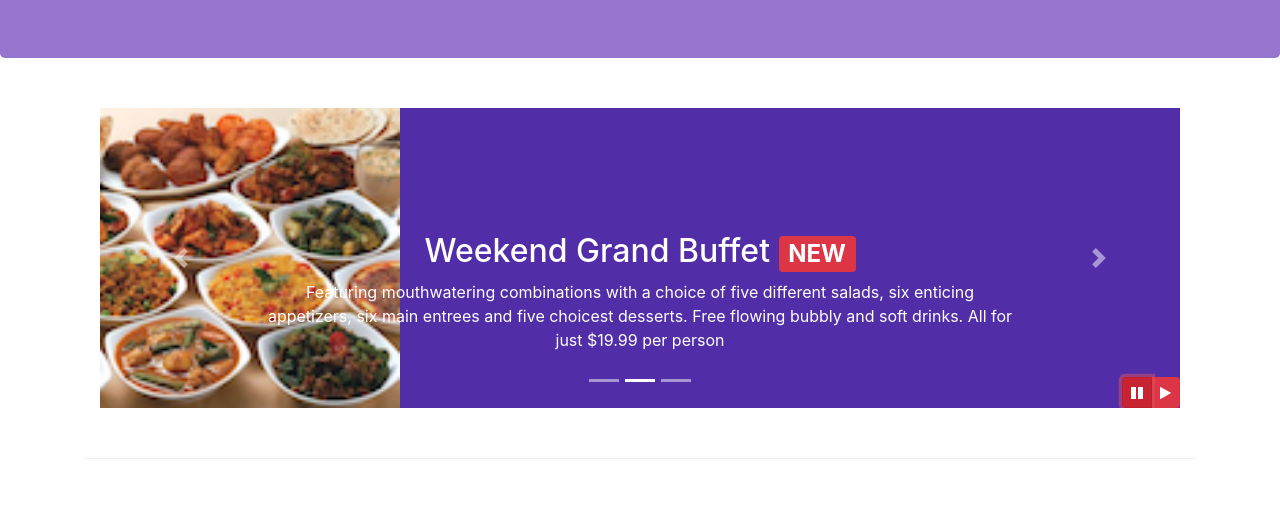
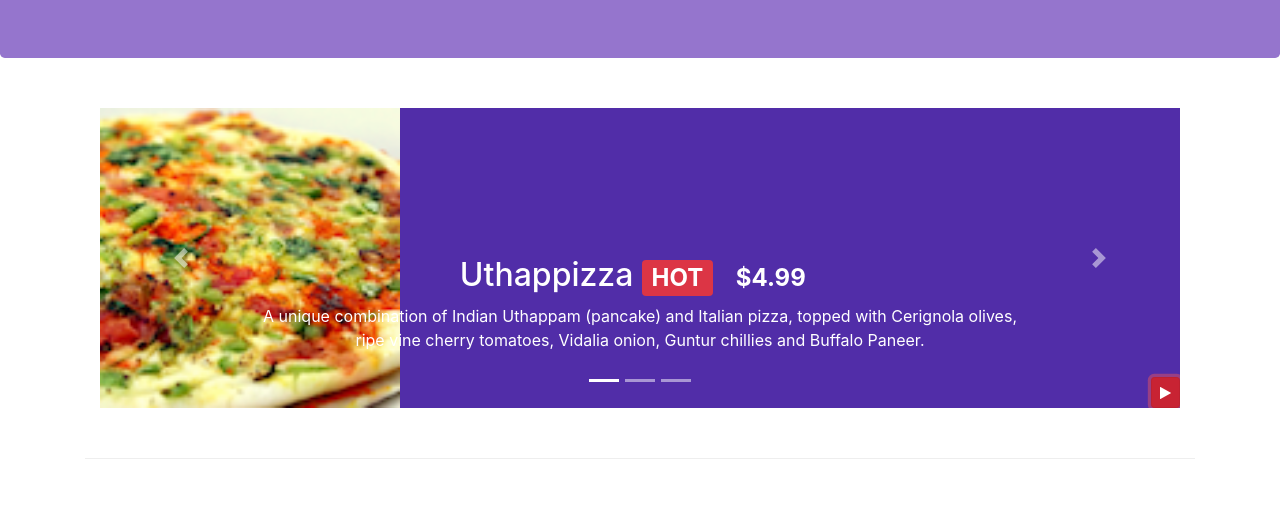
Before and after one commit to salmanazmat666/bootstrap, a website: page index.html in a window 1280 px wide. Both pictures are taken after a click on the button 1137 px from the left and 668 px from the top of the page. Shown: the part 276-800 px from the top of the page. Drawn offline with nearby package versions, Linux system fonts and the light colour scheme.

Commit message:
More Bootstrap JQuery

```diff
--- a/index.html
+++ b/index.html
@@ -176,7 +176,7 @@
 	<div class="container">
 		<div class="row row-content">
 			<div class="col">
-				<div id="mycarousel" class="carousel slide" data-ride="carousel">
+				<div id="mycarousel" class="carousel slide">
 					<div class="carousel-inner" role="listbox">
                         <div class="carousel-item active">
                             <img class="d-block img-fluid" src="img/uthappizza.png" alt="Uthappizza">
@@ -211,14 +211,9 @@
 						<a class="carousel-control-next" href="#mycarousel" role="button" data-slide="next">
 							<span class="carousel-control-next-icon"></span>
 						</a>
-						<div class="btn-group" id="carouselButton">
-							<button class="btn btn-danger btn-sm" id="carousel-pause">
-								<span class="fa fa-pause"></span>
-							</button>
-							<button class="btn btn-danger btn-sm" id="carousel-play">
-								<span class="fa fa-play"></span>
-							</button>
-						</div>
+						<button class="btn btn-danger btn-sm" id="carouselButton">
+							<span id="carousel-button-icon" class="fa fa-pause"></span>
+						</button>
 					</div>
 				</div>
 			 </div>
@@ -321,11 +316,17 @@
 	<script>
         $(document).ready(function(){
             $("#mycarousel").carousel( { interval: 2000 } );
-            $("#carousel-pause").click(function(){
-                $("#mycarousel").carousel('pause');
-            });
-            $("#carousel-play").click(function(){
-                $("#mycarousel").carousel('cycle');
+            $("#carouselButton").click(function(){
+                if ($("#carouselButton").children("span").hasClass('fa-pause')) {
+                    $("#mycarousel").carousel('pause');
+                    $("#carouselButton").children("span").removeClass('fa-pause');
+                    $("#carouselButton").children("span").addClass('fa-play');
+                }
+                else if ($("#carouselButton").children("span").hasClass('fa-play')){
+                    $("#mycarousel").carousel('cycle');
+                    $("#carouselButton").children("span").removeClass('fa-play');
+                    $("#carouselButton").children("span").addClass('fa-pause');
+                }
             });
         });
     </script>
```
